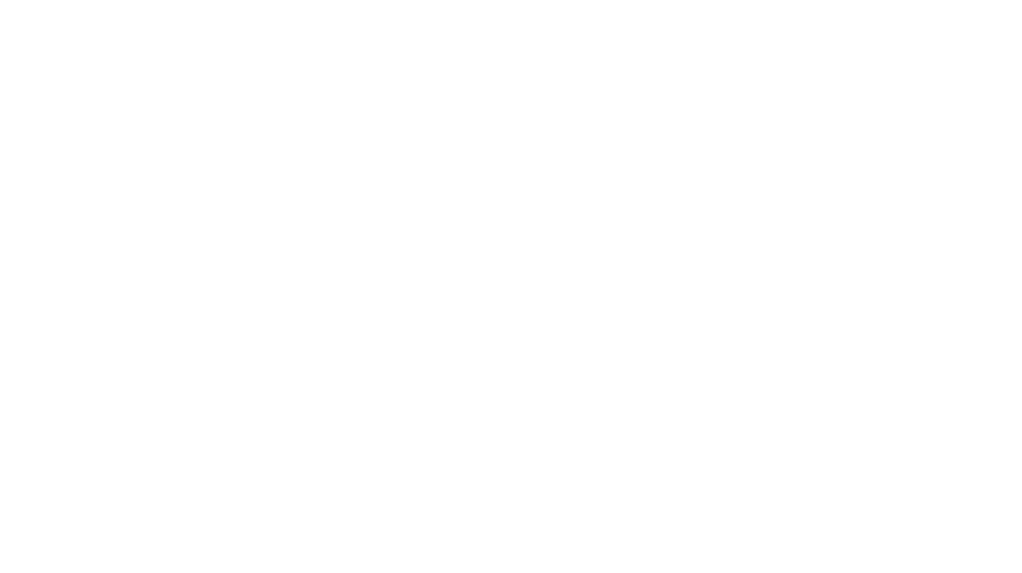
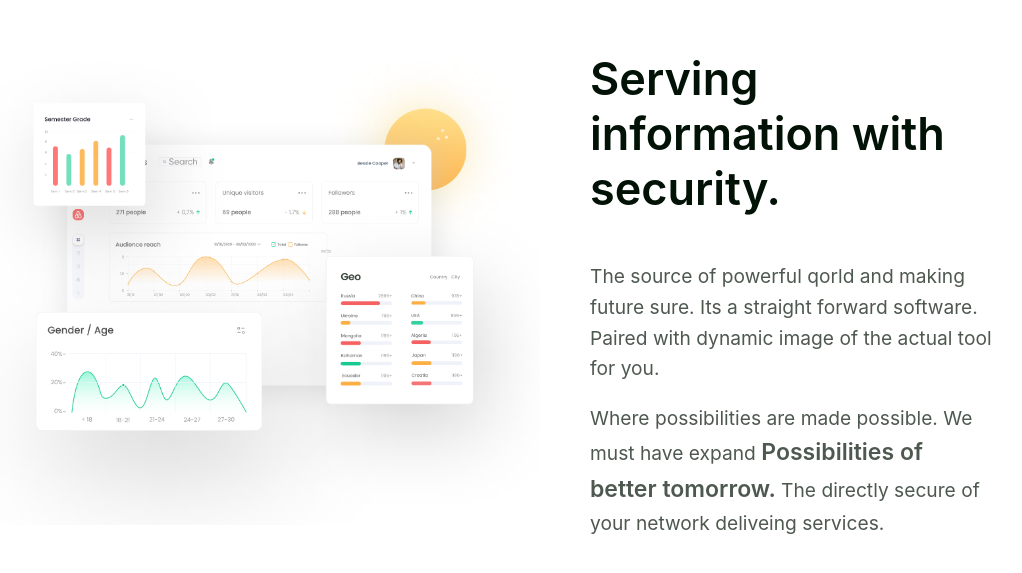
Before and after one commit to Liadskyi/softPoint_landing, a React (Create React App) app: page / in a window 1280 px wide. Shown: the part 2678-3251 px from the top of the page, without its empty margins (100-1122 px from the left). Before the commit the page ends 2560 px from the top, so only its background shows below. Built offline with nearby package versions, Linux system fonts and the light colour scheme.

Commit message:
added section3

```diff
--- a/src/App.css
+++ b/src/App.css
@@ -339,7 +339,7 @@ nav {
 
 .section1_right_title {
   color: #021206;
-  font-size: 350%;
+  font-size: 280.25%;
   font-style: normal;
   font-weight: 600;
   line-height: normal;
@@ -417,26 +417,31 @@ nav {
   font-weight: 600;
   line-height: normal;
 }
-.section2_left_text{
+
+.section2_left_text {
   color: #021206;
-font-size: 110%;
-font-style: normal;
-font-weight: 500;
-line-height: 160%; /* 28.8px */
-opacity: 0.7;
+  font-size: 110%;
+  font-style: normal;
+  font-weight: 500;
+  line-height: 160%;
+  /* 28.8px */
+  opacity: 0.7;
 }
-.section2_left_listItem{
+
+.section2_left_listItem {
   display: flex;
   align-items: center;
 }
-.section2_left_listItem_ico{
+
+.section2_left_listItem_ico {
   margin-right: 10px;
   height: 2.5vh;
   width: 2.5vh;
   background-size: cover;
   background-image: url(./images/greenG.svg);
 }
-.section2_left_listItem p{
+
+.section2_left_listItem p {
   color: #021206;
   font-size: 110%;
   font-style: normal;
@@ -445,6 +450,7 @@ opacity: 0.7;
   opacity: 0.7;
   margin: 0;
 }
+
 .section2_right {
   width: 50%;
   height: 100%;
@@ -453,3 +459,56 @@ opacity: 0.7;
   background-position: center;
   background-size: contain;
 }
+
+.section3 {
+  height: 100vh;
+  width: 90vw;
+  margin: auto;
+  display: flex;
+}
+
+.section3>div {
+  width: 50%;
+  height: 100%;
+}
+
+.section3_right {
+  display: flex;
+  align-items: center;
+}
+.section3_right_container{
+  width: 70%;
+  padding-left: 50px;
+}
+.section3_right_title {
+  color: #021206;
+  font-size: 281.25%;
+  font-style: normal;
+  font-weight: 600;
+  line-height: normal;
+  width: 100%;
+}
+
+.section3_right_text {
+  color: #021206;
+  font-size: 120%;
+  font-style: normal;
+  font-weight: 400;
+  line-height: 160%;
+  opacity: 0.7;
+}
+
+.section3_right_text>span {
+  opacity: 1 ;
+  color: #021206;
+  font-size: 120%;
+  font-style: normal;
+  font-weight: 600;
+  line-height: 160%;
+}
+.section3_left{
+  background-image: url(./images/section3.png);
+  background-repeat: no-repeat;
+  background-position: center;
+  background-size: contain;
+}
--- a/src/App.js
+++ b/src/App.js
@@ -2,6 +2,7 @@ import './App.css';
 import Header from './components/header';
 import Section1 from './components/section1';
 import Section2 from './components/section2';
+import Section3 from './components/section3';
 
 function App() {
   return (
@@ -9,6 +10,7 @@ function App() {
      <Header/>
      <Section1/>
      <Section2/>
+     <Section3/>
     </div>
   );
 }
--- /dev/null
+++ b/src/components/section3.jsx
@@ -0,0 +1,26 @@
+function Section3() {
+    return (
+        <>
+            <div className="section3">
+                <div className="section3_left">
+
+                </div>
+                <div className="section3_right">
+                    <div className="section3_right_container">
+                        <p className="section3_right_title">
+                            Serving information with  security.
+                        </p>
+                        <p className="section3_right_text">
+                        The source of powerful qorld and making future sure. Its a  straight forward software. Paired with dynamic image of the actual tool for you.
+                        </p>
+                        <p className="section3_right_text">
+                        Where possibilities are made possible. We must have expand <span> Possibilities of better tomorrow. </span> The directly secure of your network deliveing  services.
+                        </p>
+                    </div>
+                </div>
+            </div>
+        </>
+    );
+}
+
+export default Section3;
```
Also changed, not shown: src/components/connector2.jsx (added, +9 -0 lines), src/components/section2.jsx (indentation only), src/images/section2_img.png, src/images/section3.png (added).
